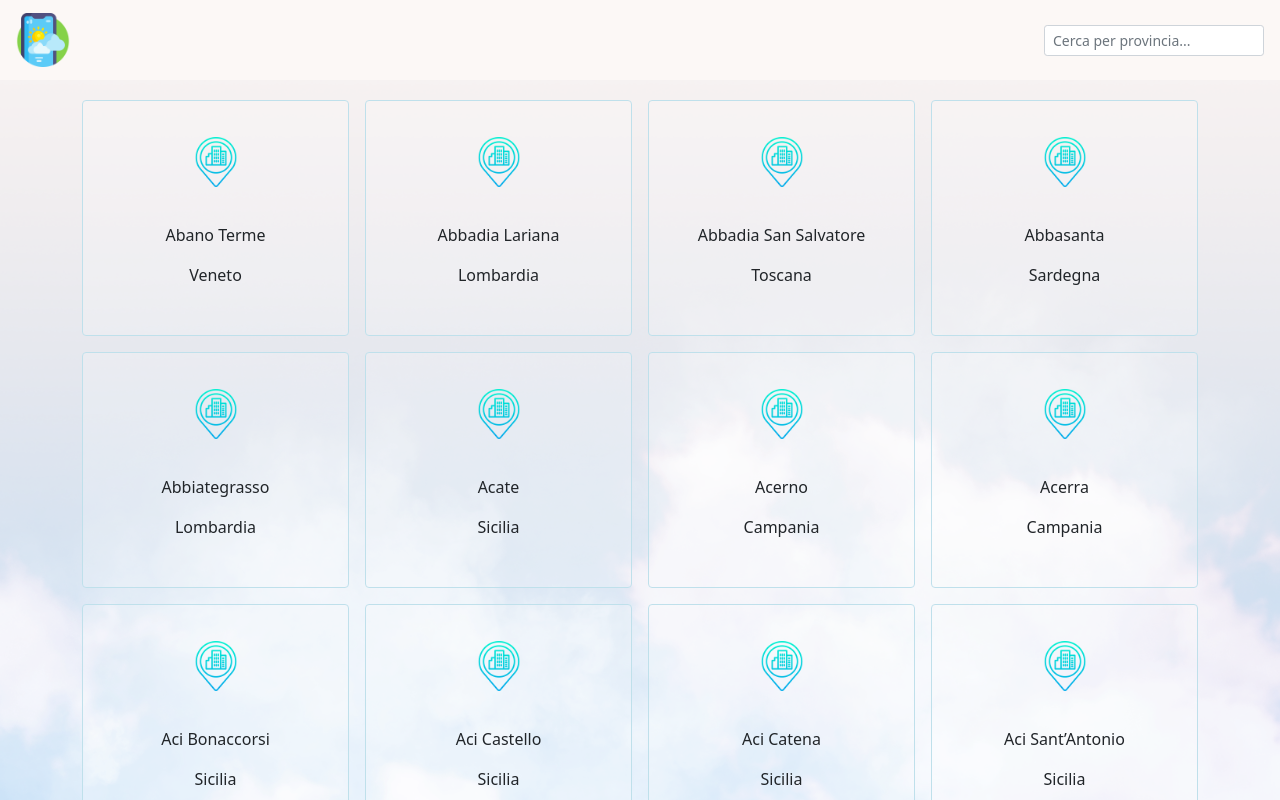
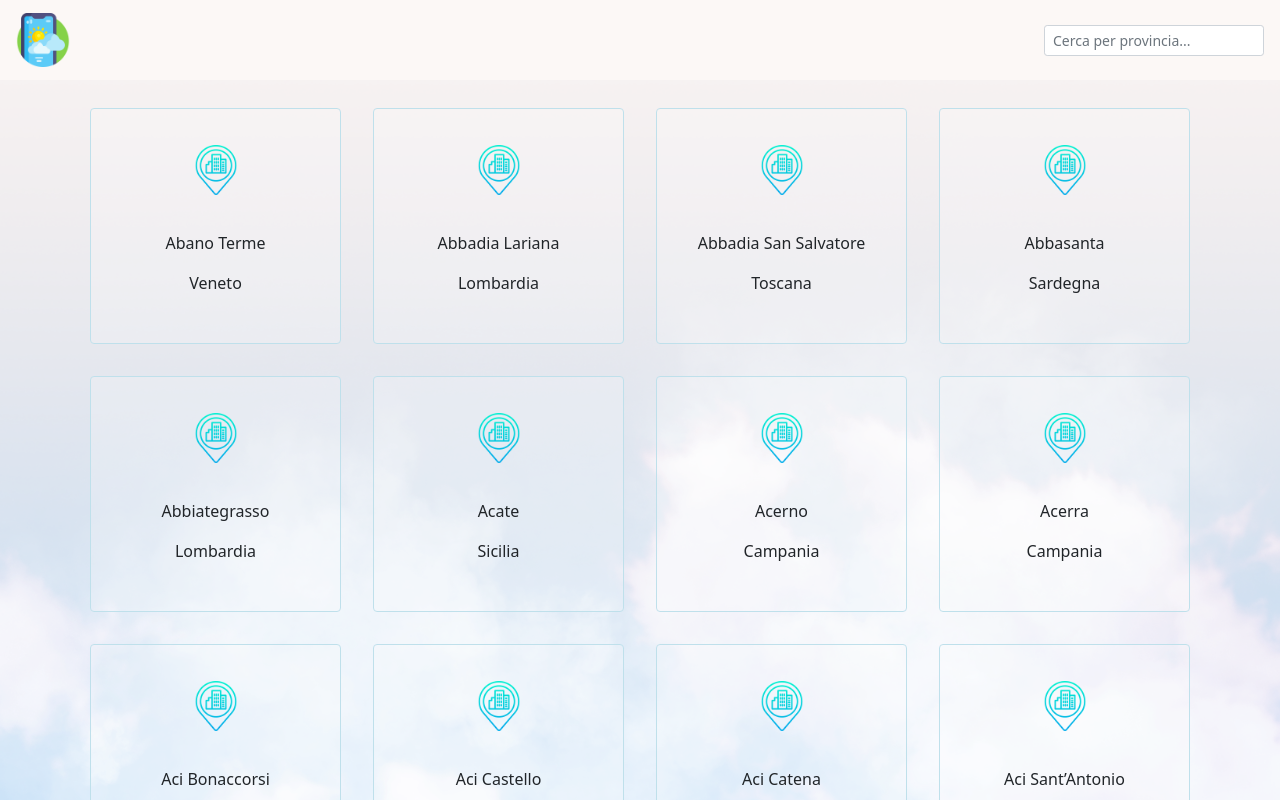
Before and after one commit to LauraBigoni/WeatherApp, an Angular app: page /home in a window 1280 px wide. Built offline with nearby package versions, Linux system fonts and the light colour scheme.

Commit message:
dinamic routing to path province/province<name>

```diff
--- a/src/app/home/home.component.html
+++ b/src/app/home/home.component.html
@@ -1,7 +1,8 @@
 <div class="home">
   <div class="row g-3 flex-wrap">
-    <div
-      class="col-12 col-md-6 col-lg-4 col-xl-3"
+    <a
+      routerLink="/provincie/{{ provincia.city }}"
+      class="nav-link text-dark col-12 col-md-6 col-lg-4 col-xl-3"
       *ngFor="let provincia of ProvincieList"
     >
       <div class="card align-items-center p-3">
@@ -15,6 +16,6 @@
           <p>{{ provincia.admin_name }}</p>
         </div>
       </div>
-    </div>
+    </a>
   </div>
 </div>
```
